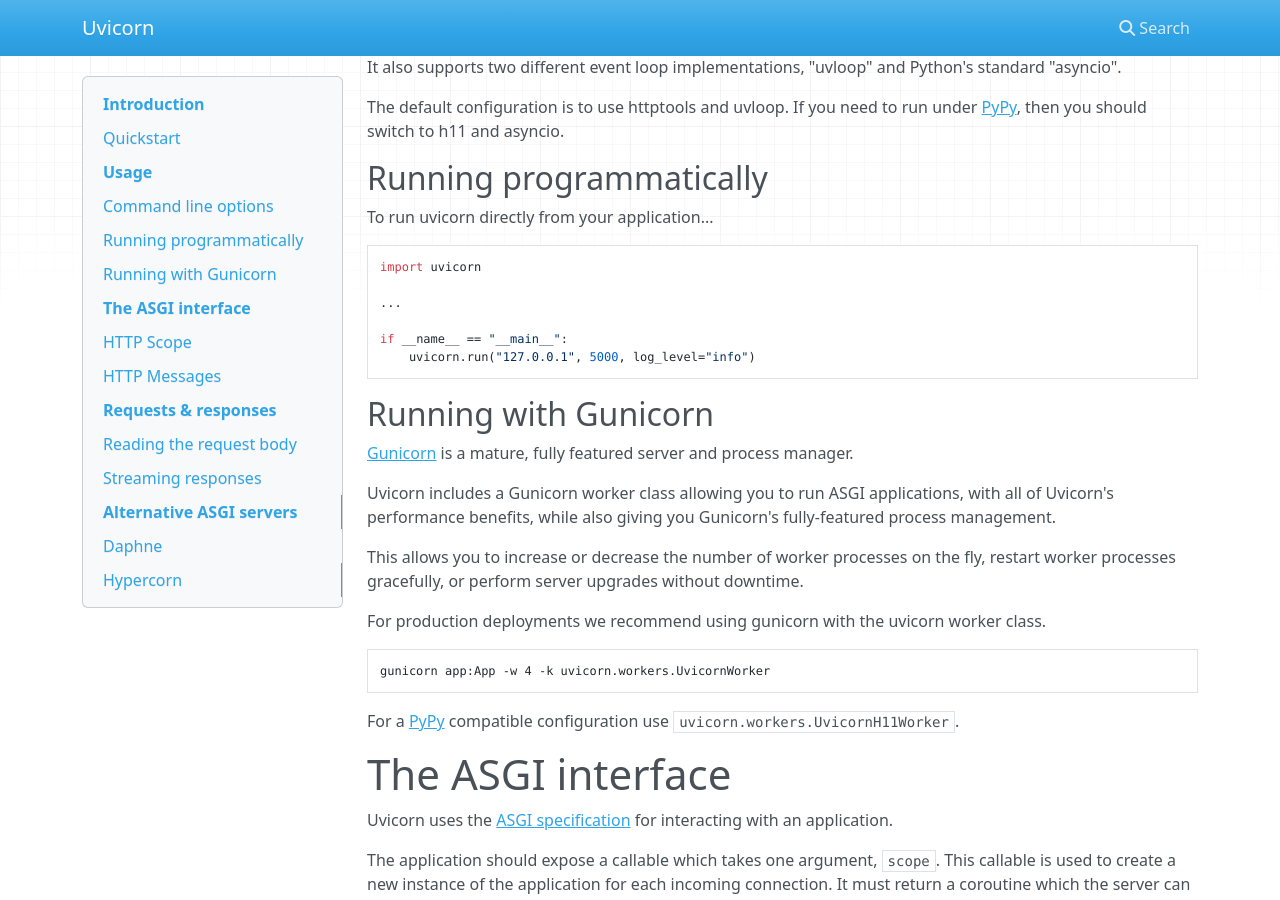
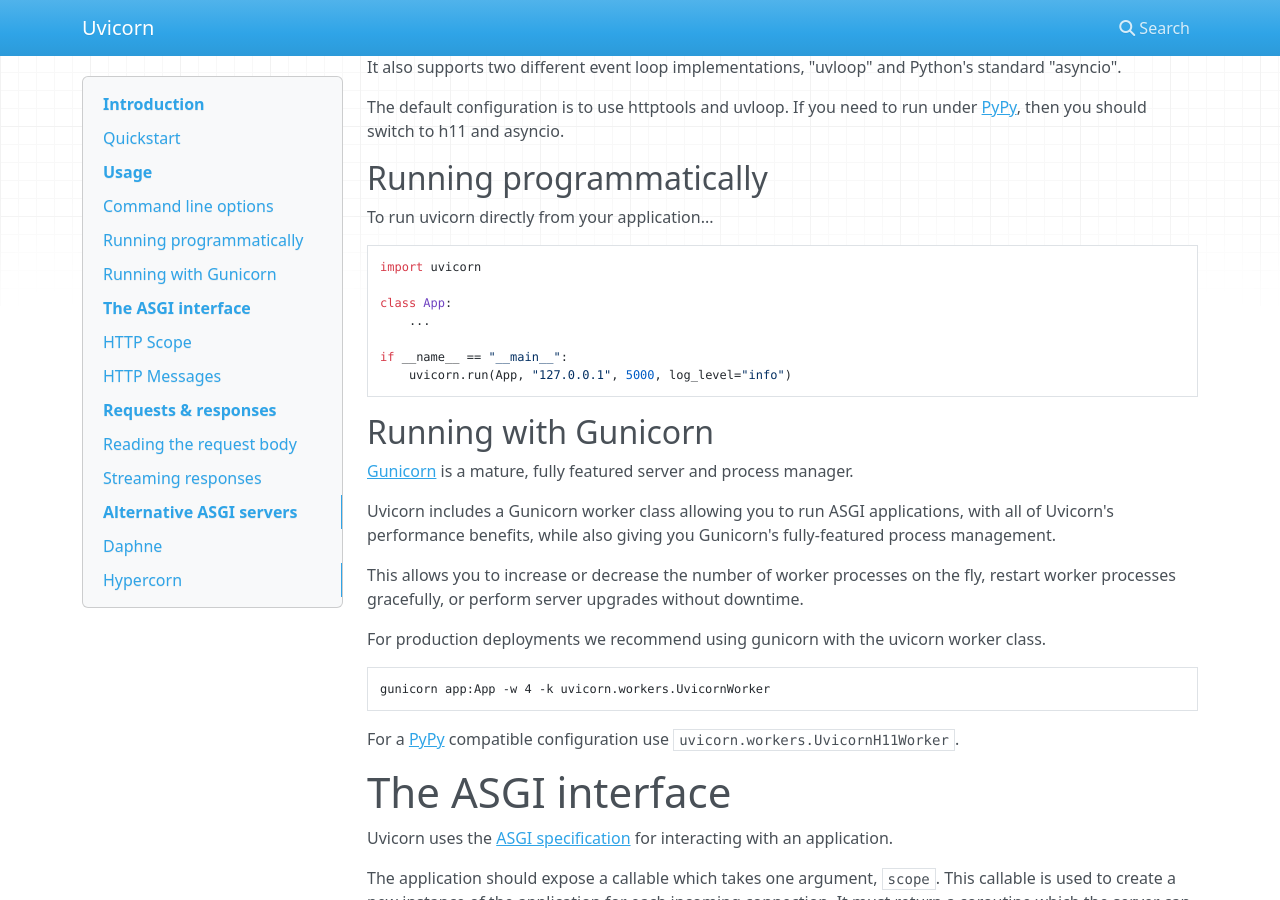
Before and after one commit to encode/uvicorn, an MkDocs documentation site: the page built from docs/index.md, in a window 1280 px wide and 900 px high, scrolled down 1417 px. Built offline with MkDocs 1.6.1, drawn with Linux system fonts in a browser that asks for light colours; nearby versions of some CDN libraries; old or Windows-style settings are respelled for this version of MkDocs.

Commit message:
Fix docs on running programmatically

````diff
--- a/docs/index.md
+++ b/docs/index.md
@@ -84,10 +84,11 @@
 ```python
 import uvicorn
 
-...
+class App:
+    ...
 
 if __name__ == "__main__":
-    uvicorn.run("127.0.0.1", 5000, log_level="info")
+    uvicorn.run(App, "127.0.0.1", 5000, log_level="info")
 ```
 
 ## Running with Gunicorn
````
